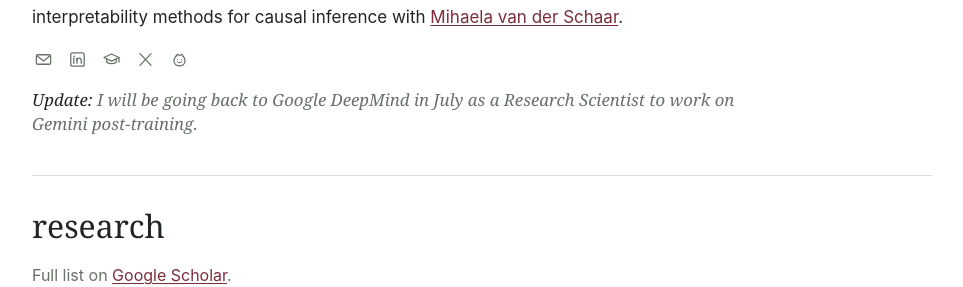
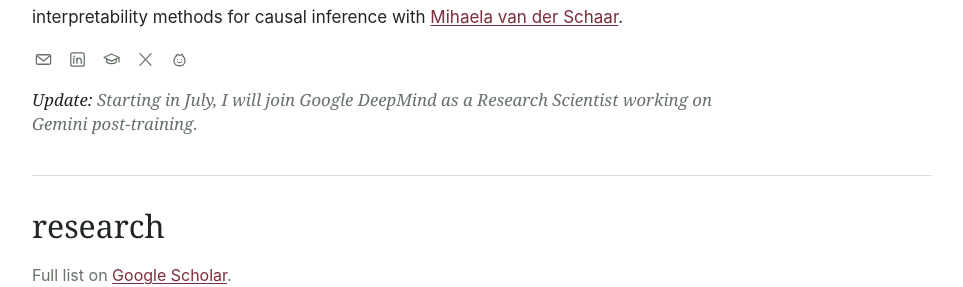
Before and after one commit to jaabmar/jaabmar.github.io, a Jekyll site: the page built from index.html, in a window 1280 px wide and 900 px high, scrolled down 352 px. Shown: the part 172-459 px from the top of the window, without its empty margins (158-1121 px from the left). Built offline with Jekyll 4.4.1, drawn with Linux system fonts in a browser that asks for light colours.

Commit message:
Refine Google DeepMind update wording

```diff
--- a/index.html
+++ b/index.html
@@ -47,7 +47,7 @@ image: /artifacts/social-preview.png
         </div>
       </div>
       <p class="site-update">
-        <em><strong>Update:</strong> I will be going back to Google DeepMind in July as a Research Scientist to work on Gemini post-training.</em>
+        <em><strong>Update:</strong> Starting in July, I will join Google DeepMind as a Research Scientist working on Gemini post-training.</em>
       </p>
     </section>
 
```
